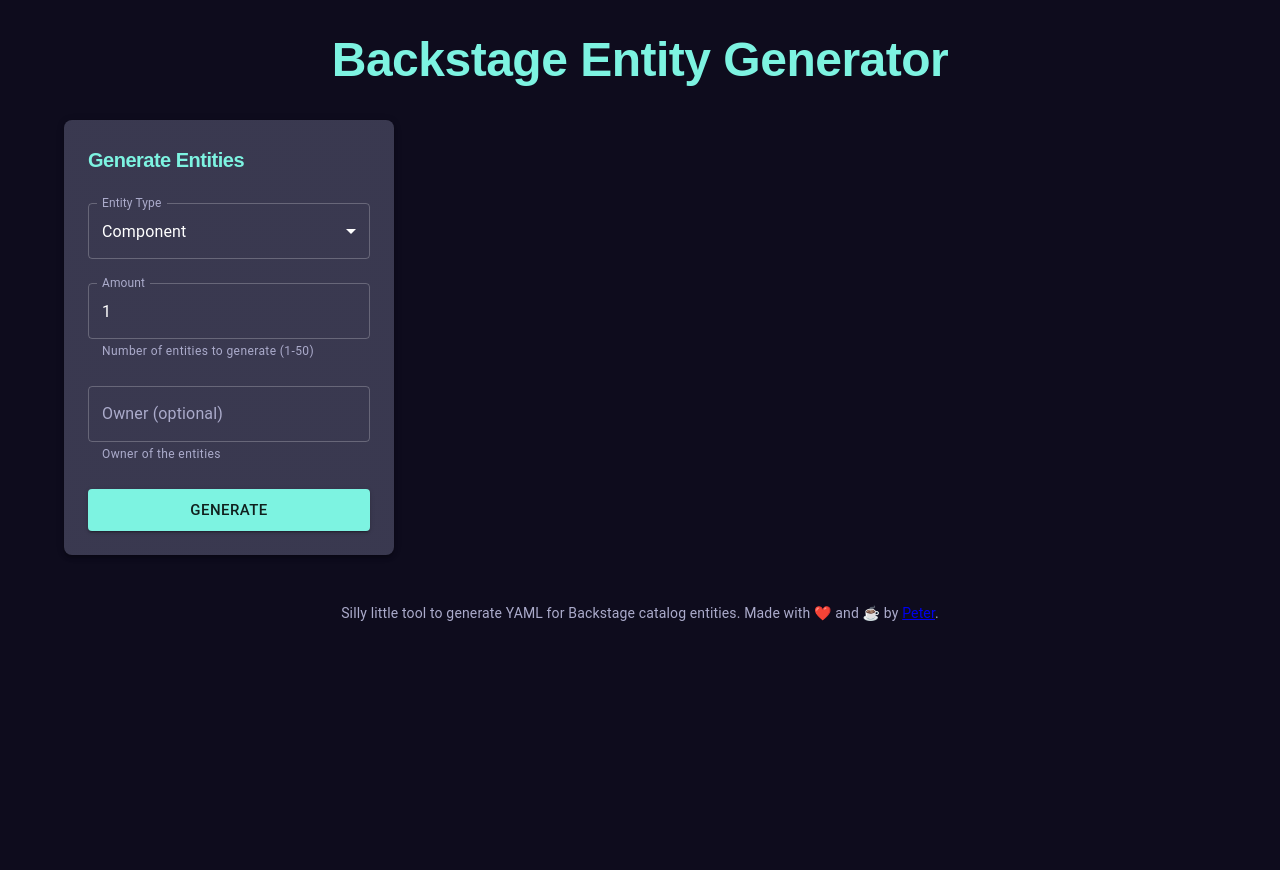
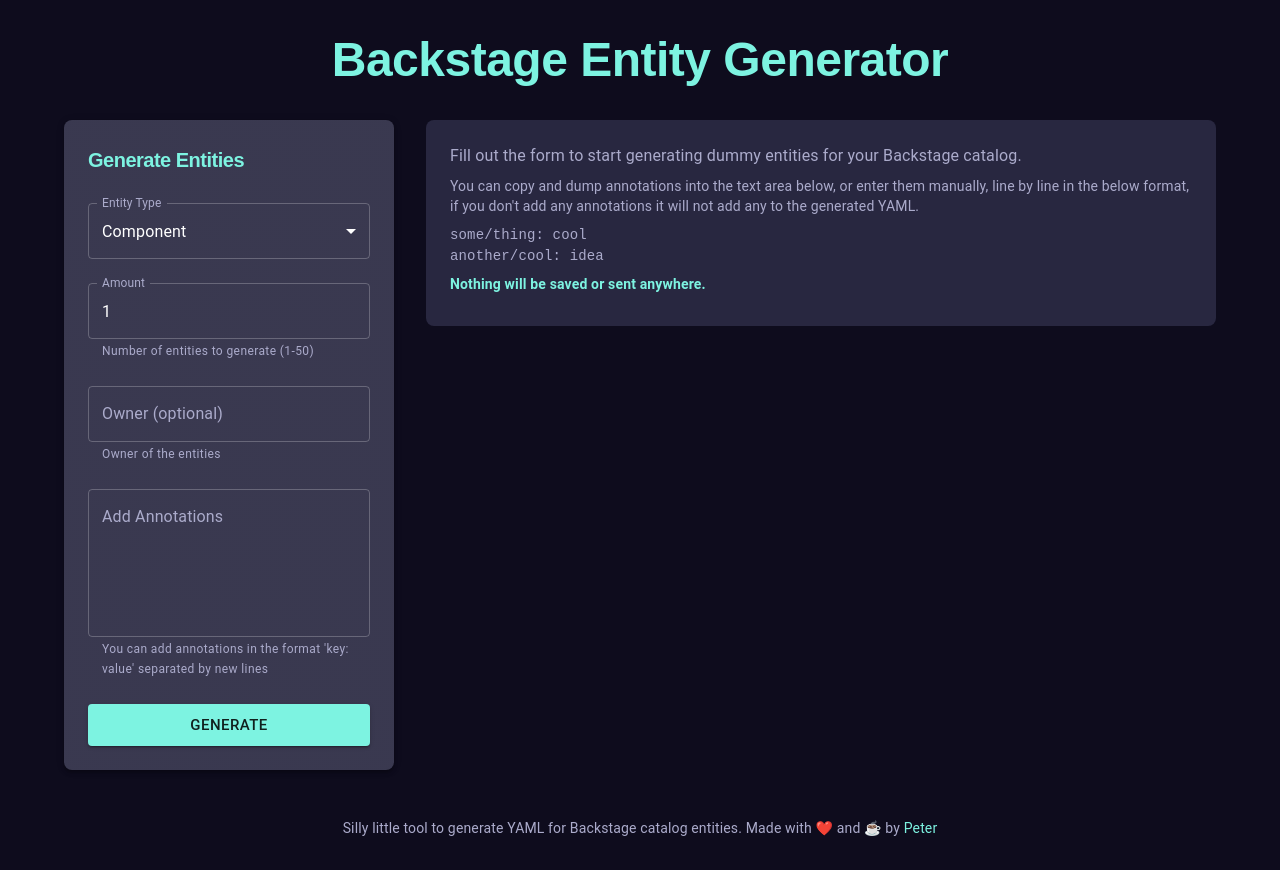
Before and after one commit to Parsifal-M/backstage-catalog-gen, a React (Vite) app: page / in a window 1280 px wide. Before the commit the page ends 800 px from the top, so only its background shows below. Built offline with nearby package versions, Linux system fonts and the light colour scheme.

Commit message:
adds annotations
Signed-off-by: Peter Macdonald <macdonald.peter90@gmail.com>

```diff
--- a/src/App.tsx
+++ b/src/App.tsx
@@ -41,9 +41,10 @@
   const handleGenerate = (
     entityType: EntityType,
     amount: number,
-    owner?: string,
+    owner?: string | null,
+    annotations: Record<string, string> = {}
   ) => {
-    const content = generateEntities(entityType, amount, owner);
+    const content = generateEntities(entityType, amount, owner, annotations);
     setYamlContent(content);
   };
 
@@ -89,6 +90,40 @@
               <EntityOutput yamlContent={yamlContent} />
             </Box>
           )}
+          {!yamlContent && (
+            <Box
+              sx={{
+                flexGrow: 1,
+                width: "100%",
+                bgcolor: "background.paper",
+                borderRadius: 2,
+                p: 3,
+              }}
+            >
+              <Typography variant="body1" color="text.secondary" sx={{ mb: 1 }}>
+                Fill out the form to start generating dummy entities for your
+                Backstage catalog.
+              </Typography>
+              <Typography variant="body2" color="text.secondary" sx={{ mb: 1 }}>
+                You can copy and dump annotations into the text area below, or
+                enter them manually, line by line in the below format, if you
+                don't add any annotations it will not add any to the generated
+                YAML.
+              </Typography>
+              <Typography variant="body2" color="text.secondary" sx={{ mb: 1 }}>
+                <code>some/thing: cool</code>
+                <br />
+                <code>another/cool: idea</code>
+              </Typography>
+              <Typography
+                variant="body2"
+                color="#7df3e1"
+                sx={{ mb: 1, fontWeight: "bold" }}
+              >
+                Nothing will be saved or sent anywhere.
+              </Typography>
+            </Box>
+          )}
         </Box>
 
         <Box
@@ -102,7 +137,12 @@
           <Typography variant="body2">
             Silly little tool to generate YAML for Backstage catalog entities.
             Made with ❤️ and ☕️ by{" "}
-            <a href="https://github.com/Parsifal-M">Peter</a>.
+            <a
+              href="https://github.com/Parsifal-M"
+              style={{ color: "#7df3e1", textDecoration: "none" }}
+            >
+              Peter
+            </a>
           </Typography>
         </Box>
       </Container>
--- a/src/components/EntityForm.tsx
+++ b/src/components/EntityForm.tsx
@@ -12,16 +12,23 @@
   Paper,
   Stack,
 } from "@mui/material";
+import { parseAnnotations } from "../utils/parseAnnotations";
 
 interface EntityFormProps {
-  onGenerate: (type: EntityType, amount: number, owner?: string) => void;
+  onGenerate: (
+    type: EntityType,
+    amount: number,
+    owner?: string | null,
+    annotations?: Record<string, string>
+  ) => void;
 }
 
 export const EntityForm = ({ onGenerate }: EntityFormProps) => {
   const [entityType, setEntityType] = useState<EntityType>("Component");
   const [amount, setAmount] = useState<number>(1);
-  const [owner, setOwner] = useState<string>("");
+  const [owner, setOwner] = useState<string | null>(null);
   const [error, setError] = useState<string | null>(null);
+  const [annotationsText, setAnnotationsText] = useState<string>("");
 
   const handleSubmit = (e: React.FormEvent) => {
     e.preventDefault();
@@ -32,7 +39,8 @@
     }
 
     setError(null);
-    onGenerate(entityType, amount, owner);
+    const parsedAnnotations = parseAnnotations(annotationsText);
+    onGenerate(entityType, amount, owner, parsedAnnotations);
   };
 
   return (
@@ -93,7 +101,7 @@
               setAmount(parseInt(e.target.value) || 0)
             }
             error={!!error}
-            helperText={error || "Number of entities to generate (1-50)"}
+            helperText={error ?? "Number of entities to generate (1-50)"}
           />
 
           <TextField
@@ -101,11 +109,27 @@
             id="owner"
             label="Owner (optional)"
             variant="outlined"
+            placeholder="team-awesome-sauce"
             value={owner}
             onChange={(e: React.ChangeEvent<HTMLInputElement>) =>
               setOwner(e.target.value)
             }
             helperText="Owner of the entities"
+          />
+
+          <TextField
+            fullWidth
+            id="annotations"
+            label="Add Annotations"
+            multiline
+            rows={5}
+            variant="outlined"
+            placeholder="foo/bar: baz"
+            value={annotationsText}
+            onChange={(e: React.ChangeEvent<HTMLInputElement>) =>
+              setAnnotationsText(e.target.value)
+            }
+            helperText="You can add annotations in the format 'key: value' separated by new lines"
           />
 
           <Button
--- a/src/utils/generateEntities.ts
+++ b/src/utils/generateEntities.ts
@@ -5,7 +5,7 @@
 interface EntityMetadata {
   name: string;
   description: string;
-  annotations: Record<string, string>;
+  annotations?: Record<string, string>;
 }
 
 interface EntitySpec {
@@ -26,47 +26,49 @@
 export const generateEntities = (
   entityType: EntityType,
   amount: number,
-  owner?: string,
+  owner?: string | null,
+  annotations?: Record<string, string>
 ): string => {
   const entities: Entity[] = [];
 
   for (let i = 0; i < amount; i++) {
     const randomDescription = faker.commerce.productDescription();
-    const entityName = `example-${faker.hacker.abbreviation().toLowerCase()}-${i + 1}`;
+    const entityName = `example-${faker.hacker.abbreviation().toLowerCase()}-${
+      i + 1
+    }`;
     const randomType = ["website", "service", "library"];
+
+    const metadata: EntityMetadata = {
+      name: entityName,
+      description: randomDescription,
+    };
+
+    if (annotations && Object.keys(annotations).length > 0) {
+      metadata.annotations = {
+        ...annotations,
+      };
+    }
 
     const entity: Entity = {
       apiVersion: "backstage.io/v1alpha1",
       kind: entityType,
-      metadata: {
-        name: entityName,
-        description: randomDescription,
-        annotations: {
-          "foo/bar": "baz",
-        },
-      },
+      metadata: metadata,
       spec: {
-        owner: owner || "team-c",
+        owner: owner ?? "team-a",
       },
     };
 
     if (entityType === "Component") {
-      entity.metadata.annotations = {
-        "foo/bar": "baz",
-      };
       entity.spec = {
         type: randomType[Math.floor(Math.random() * randomType.length)],
         lifecycle: "experimental",
-        owner: owner || "team-a",
+        owner: owner ?? "team-a",
       };
     } else if (entityType === "API") {
-      entity.metadata.annotations = {
-        "foo/bar": "baz",
-      };
       entity.spec = {
         type: "openapi",
         lifecycle: "production",
-        owner: owner || "team-b",
+        owner: owner ?? "team-b",
         definition: `openapi: "3.0.0"
 info:
   version: 1.0.0
@@ -75,25 +77,19 @@
     name: MIT`,
       };
     } else if (entityType === "System") {
-      entity.metadata.annotations = {
-        "foo/bar": "baz",
-      };
       entity.spec = {
-        owner: owner || "team-b",
-        domain: `${faker.hacker.noun().toLowerCase().split(" ").join("-")}-domain`,
+        owner: owner ?? "team-b",
+        domain: `${faker.hacker
+          .noun()
+          .toLowerCase()
+          .split(" ")
+          .join("-")}-domain`,
       };
     } else if (entityType === "Resource") {
-      entity.metadata.annotations = {
-        "foo/bar": "baz",
-      };
       entity.spec = {
         type: faker.database.engine().toLowerCase(),
         lifecycle: "experimental",
-        owner: owner || "team-a",
-      };
-    } else {
-      entity.metadata.annotations = {
-        "foo/bar": "baz",
+        owner: owner ?? "team-a",
       };
     }
 
@@ -101,9 +97,11 @@
   }
 
   const yamlDocuments = entities.map((entity) =>
-    yaml.dump(entity, { lineWidth: -1 }),
+    yaml.dump(entity, { lineWidth: -1 })
   );
-  const result = `# This file contains ${amount} Backstage ${entityType} entities\n\n${yamlDocuments.join("---\n")}`;
+  const result = `# This file contains ${amount} Backstage ${entityType} entities\n\n${yamlDocuments.join(
+    "---\n"
+  )}`;
 
   return result;
 };
--- /dev/null
+++ b/src/utils/parseAnnotations.ts
@@ -0,0 +1,17 @@
+export const parseAnnotations = (text: string): Record<string, string> => {
+  const annotations: Record<string, string> = {};
+  const lines = text.split("\n");
+
+  for (const line of lines) {
+    const parts = line.split(":");
+    if (parts.length === 2) {
+      const key = parts[0].trim();
+      const value = parts[1].trim();
+      if (key && value) {
+        annotations[key] = value;
+      }
+    }
+  }
+
+  return annotations;
+};
```
